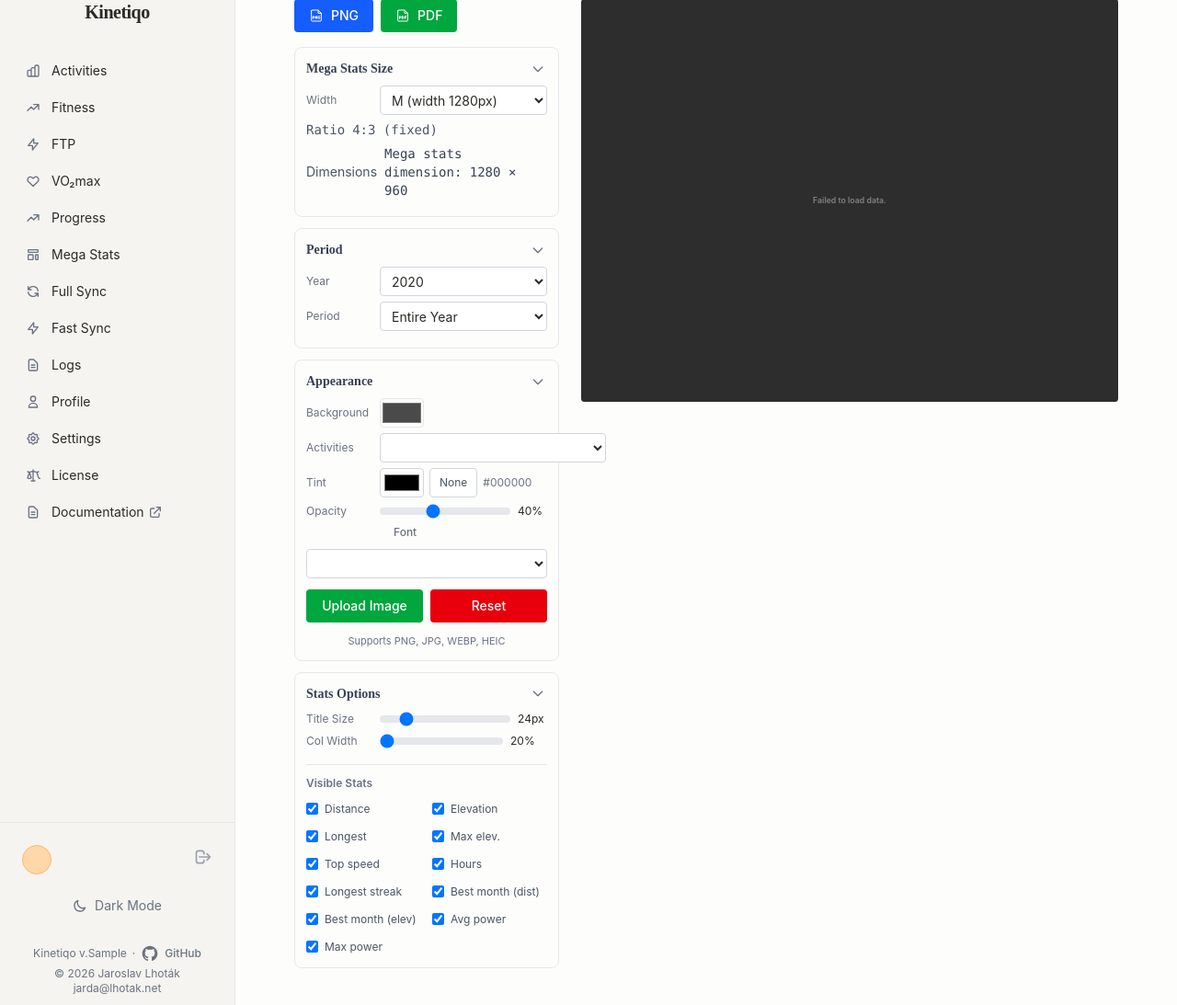
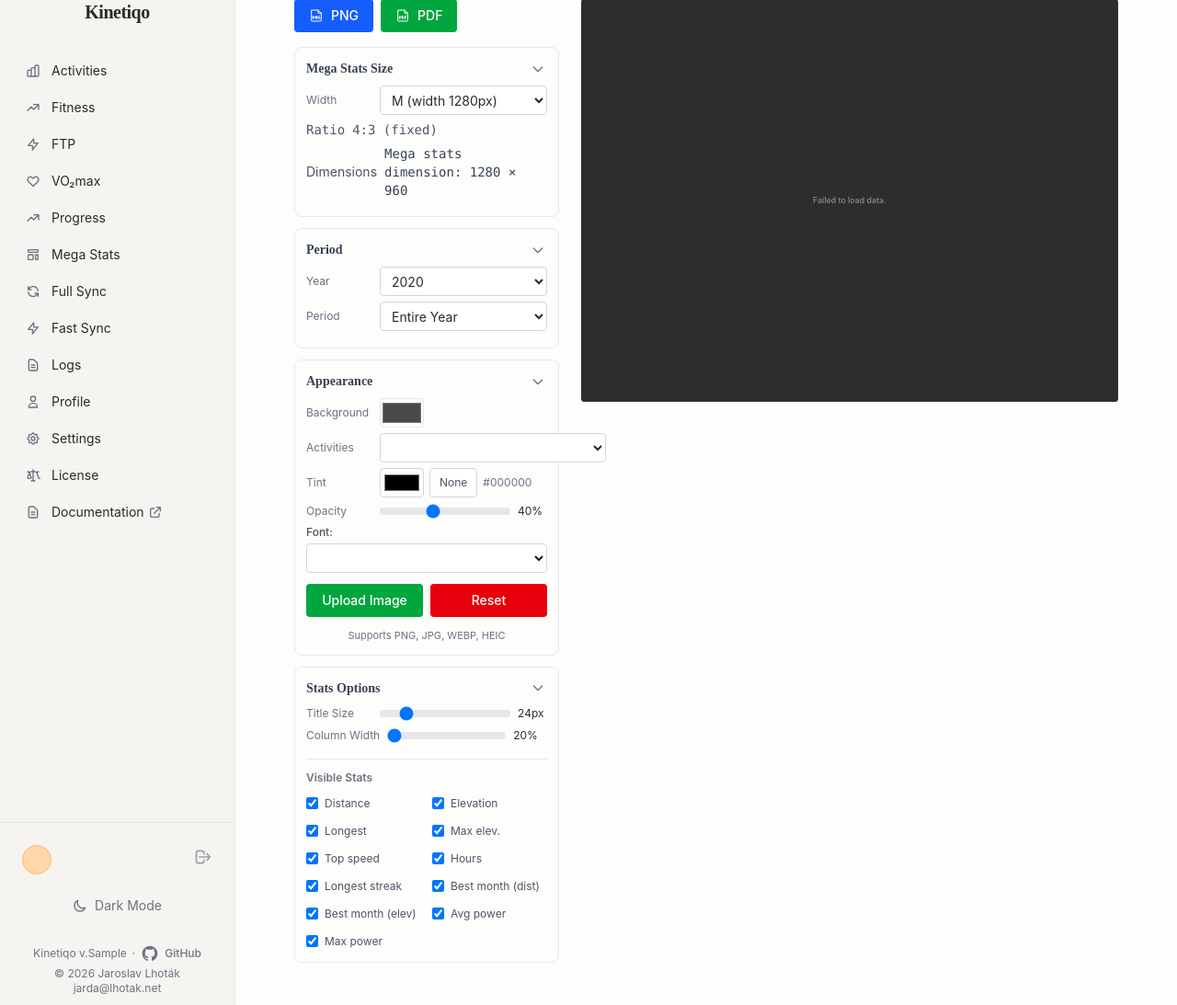
Before and after one commit to lhotakj/kinetiqo, a Python web app: template src/kinetiqo/web/templates/stats.html in a window 1280 px wide. Shown: the part 129-1222 px from the top of the page at 92% size. Run offline with Jinja, Linux system fonts and the light colour scheme; the template is opened without the code that fills it: most values are stand-ins (such as "Sample title", 1, 10 or a date in 2020); style sheets or scripts are compiled from the project's sources; some libraries are stand-ins or nearby versions.

Commit message:
fix: font text aligned on poster

```diff
--- a/src/kinetiqo/web/templates/_font_select.html
+++ b/src/kinetiqo/web/templates/_font_select.html
@@ -1,7 +1,9 @@
-<div class="control-row{% if stacked %} flex-col items-start gap-1{% endif %}">
-    <label for="{{ font_control_id|default('font-select') }}" class="{% if stacked %}text-xs font-medium text-gray-600 dark:text-gray-400 mb-0.5{% endif %}">{{ font_label|default('Font') }}</label>
+<div class="flex flex-col items-start gap-1 mb-2">
+    <label for="{{ font_control_id|default('font-select') }}" class="text-xs font-medium text-gray-600 dark:text-gray-400 text-left">
+        {{ font_label|default('Font:') }}
+    </label>
     <select id="{{ font_control_id|default('font-select') }}"
-        class="{{ font_select_class|default('h-8 px-2 rounded border border-gray-300 text-sm bg-white dark:bg-gray-700 dark:border-gray-600 dark:text-white' ~ (' w-full' if stacked else ' flex-1')) }}">
+        class="w-full h-8 px-2 rounded border border-gray-300 dark:border-gray-600 text-sm bg-white dark:bg-gray-700 text-gray-900 dark:text-white focus:outline-none focus:ring-1 focus:ring-blue-500">
         {% include "_font_options.html" %}
     </select>
 </div>
--- a/src/kinetiqo/web/templates/stats.html
+++ b/src/kinetiqo/web/templates/stats.html
@@ -420,6 +420,15 @@
         min-width: 72px;
         color: #6b7280;
         flex-shrink: 0;
+    }
+
+    .control-row.flex-col {
+        align-items: flex-start;
+    }
+
+    .control-row.flex-col>label {
+        min-width: auto;
+        text-align: left;
     }
 
     /* ---- Preview scaler ---- */
@@ -613,20 +622,22 @@
                     <select id="stats-group"
                         class="h-8 px-2 rounded border border-gray-300 text-sm bg-white dark:bg-gray-700 dark:border-gray-600 dark:text-white flex-1">
                         {% for key, grp in activity_groups.items() %}
-                        <option value="{{ key }}" {% if key=='cycling' %}selected{% endif %}>{{ grp.icon }} {{ grp.name }}
+                        <option value="{{ key }}" {% if key=='cycling' %}selected{% endif %}>{{ grp.icon }} {{ grp.name
+                            }}
                         </option>
                         {% endfor %}
                     </select>
                 </div>
-                {% with control_id='stats-tint', label='Tint', clear_btn_id='stats-tint-clear-btn', value_id='stats-tint-val', value='#000000', value_text='None' %}
+                {% with control_id='stats-tint', label='Tint', clear_btn_id='stats-tint-clear-btn',
+                value_id='stats-tint-val', value='#000000', value_text='None' %}
                 {% include "_control_color_tint.html" %}
                 {% endwith %}
-                {% with control_id='stats-opacity', label='Opacity', min_val=0, max_val=100, value=40, value_id='stats-opacity-val' %}
+                {% with control_id='stats-opacity', label='Opacity', min_val=0, max_val=100, value=40,
+                value_id='stats-opacity-val' %}
                 {% include "_control_range.html" %}
                 {% endwith %}
                 {% set font_control_id = 'stats-font' %}
-                {% set font_label = 'Font' %}
-                {% set stacked = true %}
+                {% set font_label = 'Font:' %}
                 {% include "_font_select.html" %}
                 <div class="flex gap-2 mt-3 flex-wrap">
                     {% set upload_input_id = 'stats-upload-input' %}
@@ -658,7 +669,7 @@
                     <span id="stats-title-font-size-val" class="text-xs w-8">24px</span>
                 </div>
                 <div class="control-row mb-3">
-                    <label for="stats-column-width">Col Width</label>
+                    <label for="stats-column-width">Column Width</label>
                     <input type="range" id="stats-column-width" min="20" max="50" value="20"
                         class="flex-1 h-2 bg-gray-200 rounded-lg appearance-none cursor-pointer">
                     <span id="stats-column-width-val" class="text-xs w-10">20%</span>
@@ -668,60 +679,60 @@
                     <div class="grid grid-cols-2 gap-x-3 gap-y-2.5">
                         <label
                             class="flex items-center gap-1 text-xs text-gray-600 dark:text-gray-400 cursor-pointer min-w-0 overflow-hidden whitespace-nowrap py-0.5">
-                            <input type="checkbox" class="stat-toggle flex-shrink-0 mr-1" style="margin-right: 3px;" data-stat="distance" checked> <span
-                                class="truncate">Distance</span>
+                            <input type="checkbox" class="stat-toggle flex-shrink-0 mr-1" style="margin-right: 3px;"
+                                data-stat="distance" checked> <span class="truncate">Distance</span>
                         </label>
                         <label
                             class="flex items-center gap-1 text-xs text-gray-600 dark:text-gray-400 cursor-pointer min-w-0 overflow-hidden whitespace-nowrap py-0.5">
-                            <input type="checkbox" class="stat-toggle flex-shrink-0 mr-1" style="margin-right: 3px;" data-stat="elevation" checked> <span
-                                class="truncate">Elevation</span>
+                            <input type="checkbox" class="stat-toggle flex-shrink-0 mr-1" style="margin-right: 3px;"
+                                data-stat="elevation" checked> <span class="truncate">Elevation</span>
                         </label>
                         <label
                             class="flex items-center gap-1 text-xs text-gray-600 dark:text-gray-400 cursor-pointer min-w-0 overflow-hidden whitespace-nowrap py-0.5">
-                            <input type="checkbox" class="stat-toggle flex-shrink-0 mr-1" style="margin-right: 3px;" data-stat="longest" checked> <span
-                                class="truncate">Longest</span>
+                            <input type="checkbox" class="stat-toggle flex-shrink-0 mr-1" style="margin-right: 3px;"
+                                data-stat="longest" checked> <span class="truncate">Longest</span>
                         </label>
                         <label
                             class="flex items-center gap-1 text-xs text-gray-600 dark:text-gray-400 cursor-pointer min-w-0 overflow-hidden whitespace-nowrap py-0.5">
-                            <input type="checkbox" class="stat-toggle flex-shrink-0 mr-1" style="margin-right: 3px;" data-stat="highest" checked> <span
-                                class="truncate">Max elev.</span>
+                            <input type="checkbox" class="stat-toggle flex-shrink-0 mr-1" style="margin-right: 3px;"
+                                data-stat="highest" checked> <span class="truncate">Max elev.</span>
                         </label>
                         <label
                             class="flex items-center gap-1 text-xs text-gray-600 dark:text-gray-400 cursor-pointer min-w-0 overflow-hidden whitespace-nowrap py-0.5">
-                            <input type="checkbox" class="stat-toggle flex-shrink-0 mr-1" style="margin-right: 3px;" data-stat="speed" checked> <span
-                                class="truncate">Top speed</span>
+                            <input type="checkbox" class="stat-toggle flex-shrink-0 mr-1" style="margin-right: 3px;"
+                                data-stat="speed" checked> <span class="truncate">Top speed</span>
                         </label>
                         <label
                             class="flex items-center gap-1 text-xs text-gray-600 dark:text-gray-400 cursor-pointer min-w-0 overflow-hidden whitespace-nowrap py-0.5">
-                            <input type="checkbox" class="stat-toggle flex-shrink-0 mr-1" style="margin-right: 3px;" data-stat="hours" checked> <span
-                                class="truncate">Hours</span>
+                            <input type="checkbox" class="stat-toggle flex-shrink-0 mr-1" style="margin-right: 3px;"
+                                data-stat="hours" checked> <span class="truncate">Hours</span>
                         </label>
                         <label
                             class="flex items-center gap-1 text-xs text-gray-600 dark:text-gray-400 cursor-pointer min-w-0 overflow-hidden whitespace-nowrap py-0.5">
-                            <input type="checkbox" class="stat-toggle flex-shrink-0 mr-1" style="margin-right: 3px;" data-stat="streak" checked> <span
-                                class="truncate">Longest streak</span>
+                            <input type="checkbox" class="stat-toggle flex-shrink-0 mr-1" style="margin-right: 3px;"
+                                data-stat="streak" checked> <span class="truncate">Longest streak</span>
                         </label>
                         <label
                             class="flex items-center gap-1 text-xs text-gray-600 dark:text-gray-400 cursor-pointer min-w-0 overflow-hidden whitespace-nowrap py-0.5"
                             title="Most Active Month by Distance">
-                            <input type="checkbox" class="stat-toggle flex-shrink-0 mr-1" style="margin-right: 3px;" data-stat="best-month" checked> <span
-                                class="truncate">Best month (dist)</span>
+                            <input type="checkbox" class="stat-toggle flex-shrink-0 mr-1" style="margin-right: 3px;"
+                                data-stat="best-month" checked> <span class="truncate">Best month (dist)</span>
                         </label>
                         <label
                             class="flex items-center gap-1 text-xs text-gray-600 dark:text-gray-400 cursor-pointer min-w-0 overflow-hidden whitespace-nowrap py-0.5"
                             title="Most Active Month by Elevation">
-                            <input type="checkbox" class="stat-toggle flex-shrink-0 mr-1" style="margin-right: 3px;" data-stat="best-month-elev" checked> <span
-                                class="truncate">Best month (elev)</span>
+                            <input type="checkbox" class="stat-toggle flex-shrink-0 mr-1" style="margin-right: 3px;"
+                                data-stat="best-month-elev" checked> <span class="truncate">Best month (elev)</span>
                         </label>
                         <label
                             class="flex items-center gap-1 text-xs text-gray-600 dark:text-gray-400 cursor-pointer min-w-0 overflow-hidden whitespace-nowrap py-0.5">
-                            <input type="checkbox" class="stat-toggle flex-shrink-0 mr-1" style="margin-right: 3px;" data-stat="avg-power" checked> <span
-                                class="truncate">Avg power</span>
+                            <input type="checkbox" class="stat-toggle flex-shrink-0 mr-1" style="margin-right: 3px;"
+                                data-stat="avg-power" checked> <span class="truncate">Avg power</span>
                         </label>
                         <label
                             class="flex items-center gap-1 text-xs text-gray-600 dark:text-gray-400 cursor-pointer min-w-0 overflow-hidden whitespace-nowrap py-0.5">
-                            <input type="checkbox" class="stat-toggle flex-shrink-0 mr-1" style="margin-right: 3px;" data-stat="max-power" checked> <span
-                                class="truncate">Max power</span>
+                            <input type="checkbox" class="stat-toggle flex-shrink-0 mr-1" style="margin-right: 3px;"
+                                data-stat="max-power" checked> <span class="truncate">Max power</span>
                         </label>
                     </div>
                 </div>
@@ -735,8 +746,11 @@
         <div class="stats-preview-scaler" id="stats-preview-scaler">
             <div class="infographic-wrapper" id="infographic-wrapper">
                 <div class="infographic" id="infographic" style="background: #4a4a4a;">
-                    <img id="ig-bg-image" class="ig-bg-image" alt="" style="{% if not has_bg_image %}display:none;{% endif %}" {% if has_bg_image %}src="/api/stats/image"{% endif %}>
-                    <div id="ig-bg-overlay" class="ig-bg-overlay" style="{% if not has_bg_image %}display:none;{% endif %}"></div>
+                    <img id="ig-bg-image" class="ig-bg-image" alt=""
+                        style="{% if not has_bg_image %}display:none;{% endif %}" {% if has_bg_image
+                        %}src="/api/stats/image" {% endif %}>
+                    <div id="ig-bg-overlay" class="ig-bg-overlay"
+                        style="{% if not has_bg_image %}display:none;{% endif %}"></div>
 
                     <!-- Loading state -->
                     <div id="ig-loading" class="ig-no-data">Loading stats…</div>
@@ -1514,7 +1528,7 @@
             igEl.style.setProperty('--stats-font-family', '"' + fontName + '", sans-serif');
             localStorage.setItem('statsFontFamily', fontName);
             if (document.fonts && document.fonts.load) {
-                document.fonts.load('bold 24px "' + fontName + '"').catch(function () {});
+                document.fonts.load('bold 24px "' + fontName + '"').catch(function () { });
             }
         }
         if (elFont) {
@@ -1649,7 +1663,7 @@
         const elClearImageBtn = document.getElementById('stats-clear-image-btn');
         const igBgImage = document.getElementById('ig-bg-image');
         const igBgOverlay = document.getElementById('ig-bg-overlay');
-        let hasCustomImage = {{ 'true' if has_bg_image else 'false' }};
+        let hasCustomImage = {{ has_bg_image|default(false)|tojson }};
 
     function setStatsUploadLoading(isLoading) {
         if (elUploadBtn) {
@@ -1722,7 +1736,7 @@
                         try {
                             const txt = await r.text();
                             if (txt) errorMsg = `Upload failed: ${txt.slice(0, 150)}`;
-                            } catch (_) {}
+                        } catch (_) { }
                     }
                     showStatsUploadError(errorMsg);
                     return;
```
Also changed, not shown: src/kinetiqo/web/templates/poster.html (+11 -4 lines). Lines whose indentation alone changed are shown as unchanged.
